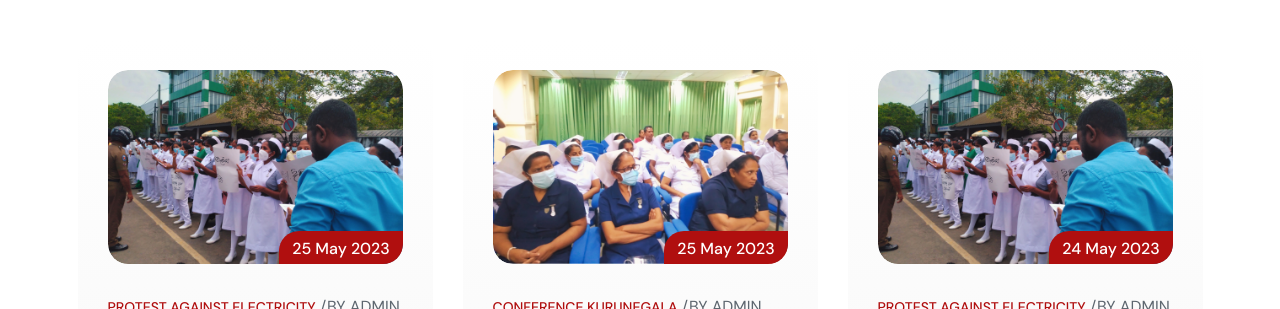
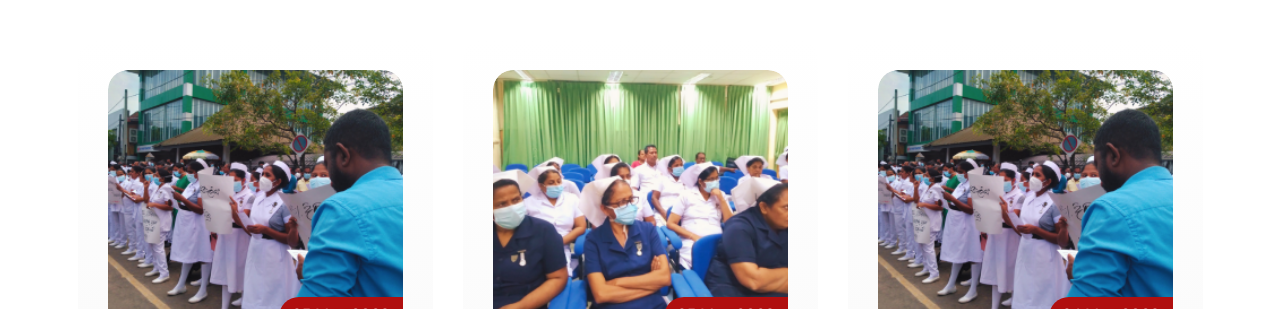
Before and after one commit to Sadeepa11/nurse-gov, a Next.js app: page /news in a window 1280 px wide. Shown: the part 643-952 px from the top of the page. Built offline with nearby package versions, Linux system fonts and the light colour scheme.

Commit message:
feat: Replace Image component with img tag for better performance and styling

```diff
--- a/app/news/page.js
+++ b/app/news/page.js
@@ -1,6 +1,5 @@
 "use client";
 
-import Image from "next/image";
 import Link from "next/link";
 import { motion } from "framer-motion";
 import { useEffect, useMemo, useState } from "react";
@@ -137,11 +136,17 @@ export default function NewsEventsPage() {
                     >
                       <div className="thumbnail">
                         <Link href={`/news/${item.id}`}>
-                          <Image
+                          <img
                             src={imageSrc}
-                            width={410}
-                            height={260}
                             alt={item.title}
+                            loading="lazy"
+                            style={{
+                              width: '100%',
+                              height: '260px',
+                              objectFit: 'cover',
+                              borderRadius: '12px',
+                              display: 'block',
+                            }}
                           />
                         </Link>
                         <div className="badge">
```
Also changed, not shown: app/news/[id]/page.js (+7 -6 lines).
